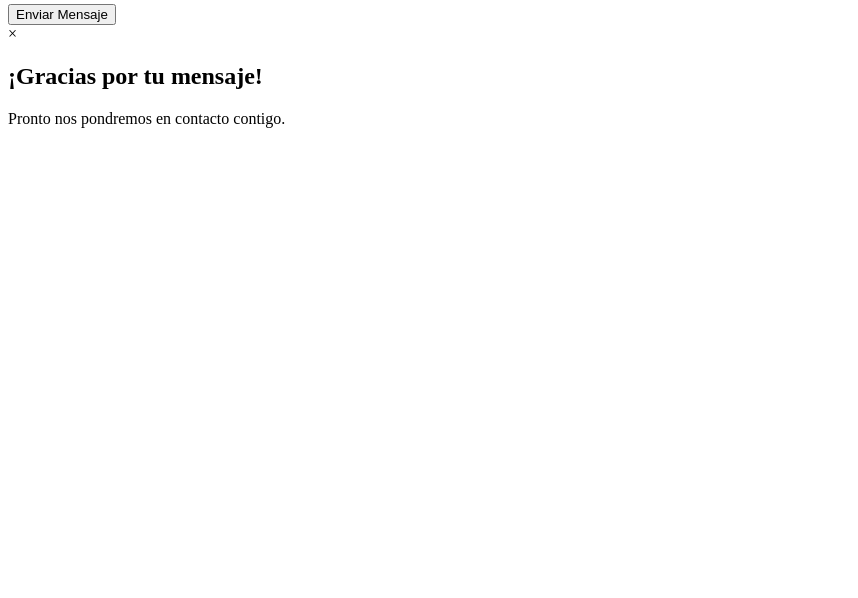
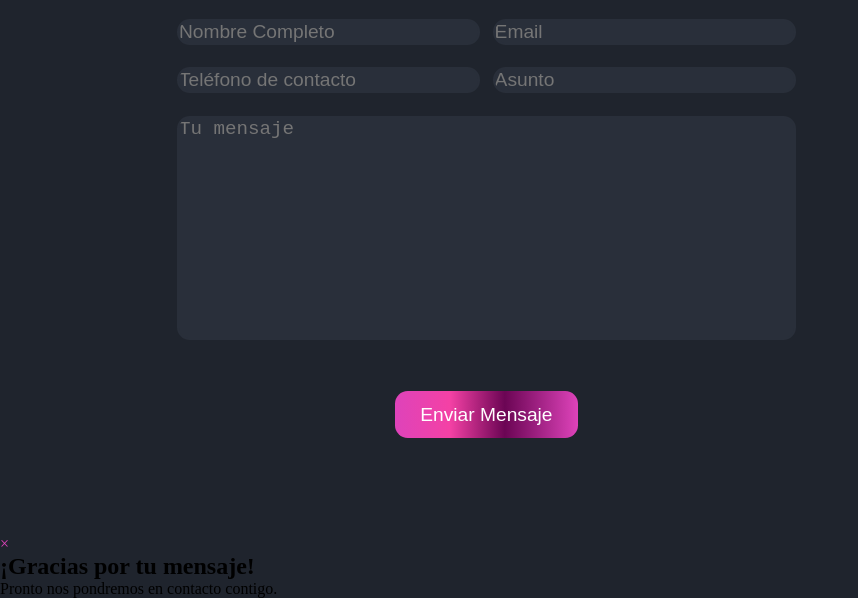
Before and after one commit to Irina-Ichim/Simulando_Formulario, a plain HTML site: page index.html in a window 1280 px wide. Shown: the part 265-863 px from the top of the page, without its empty margins (0-858 px from the left). Before the commit the page ends 800 px from the top, so only its background shows below. Drawn offline with Linux system fonts and the light colour scheme.

Commit message:
estilos para el formulario

```diff
--- a/index.html
+++ b/index.html
@@ -4,6 +4,7 @@
     <meta charset="UTF-8">
     <meta name="viewport" content="width=device-width, initial-scale=1.0">
     <title>Simular Formulario Real</title>
+    <link rel="stylesheet" href="style.css">
 </head>
 <body>
     <section class="contact" id="contact">
--- a/style.css
+++ b/style.css
@@ -0,0 +1,136 @@
+*{
+    margin: 0;
+    padding: 0;
+    box-sizing: border-box;
+}
+body{
+    background-color: #1f242d;
+}
+
+.contact {
+    display: flex;
+    flex-direction: column;
+    align-items: center;
+    justify-content: center;
+    height: 100vh;
+  }
+
+  .contact h2.heading {
+    font-size: 2rem;
+    margin-top: 9rem;
+    position: absolute;
+    top: 0;
+    transform: translateX(-22%);
+    z-index: 2;
+  }
+
+  .contact form {
+    left: -12%;
+    top: 7rem;
+    max-width: 70rem;
+    margin: 1rem auto;
+    text-align: center;
+    margin-bottom: 3rem;
+    position: relative;
+    z-index: 2;
+  }
+
+  span {
+    color: #de43ba;
+  }
+
+  .contact form .input-box {
+    display: flex;
+    justify-content: space-between;
+    flex-wrap: wrap;
+  }
+
+  .contact form .input-box input,
+  .contact form textarea {
+    font-size: 1.2rem;
+    color: #eee;
+    background: #292f3a;
+    border-radius: 0.8rem;
+    margin: 0.7rem 0;
+    position: relative;
+    border: 2px solid #292f3a;
+  }
+
+  .contact form .input-box input::before,
+  .contact form textarea::before {
+    content: "";
+    position: absolute;
+    bottom: -2px;
+    left: -2px;
+    right: -2px;
+    top: -2px;
+    z-index: -1;
+    background: linear-gradient(45deg, #45f3ff, #ff2770);
+    transform: scaleX(0);
+    transform-origin: bottom right;
+    transition: transform 0.4s ease-in-out;
+  }
+
+  .contact form .input-box input:focus::before,
+  .contact form textarea:focus::before {
+    transform: scaleX(1);
+  }
+
+  .contact form .input-box input:focus,
+  .contact form textarea:focus {
+    border-color: #de43ba;
+    box-shadow: 0 0 10px #de43ba;
+    outline: none;
+  }
+
+  .contact form .input-box input {
+    width: 49%;
+  }
+
+  .contact form textarea {
+    resize: none;
+  }
+
+  .contact form button {
+    display: block;
+    margin: 1rem auto;
+    cursor: pointer;
+    background: linear-gradient(
+      90deg,
+      #de43ba,
+      #f441a5 30%,
+      #6b0554 60%,
+      #de43ba
+    );
+    color: #fff;
+    font-size: 1.2rem;
+    padding: 0.8rem 1.6rem;
+    border: none;
+    border-radius: 0.8rem;
+    transition: all 0.3s ease-in-out;
+  }
+
+  .contact form button:hover {
+    background-size: 400%;
+    color: #de43ba;
+    animation: gradient 1.5s ease-in-out infinite;
+  }
+
+  @keyframes gradient {
+    0% {
+      background-position: 0 50%;
+    }
+    50% {
+      background-position: 100% 50%;
+    }
+    100% {
+      background-position: 0 50%;
+    }
+  }
+
+  .error {
+    background-color: #1f242d;
+    color: #de43ba;
+    padding: 10px;
+    text-align: center;
+  }
```
